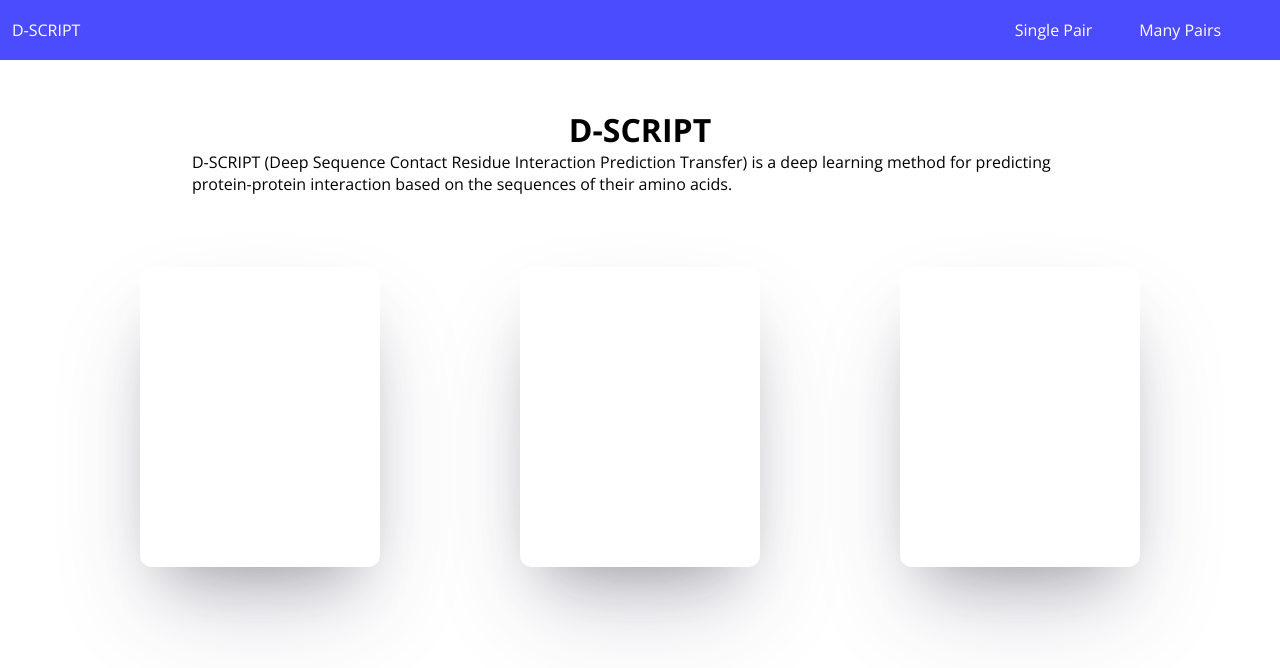
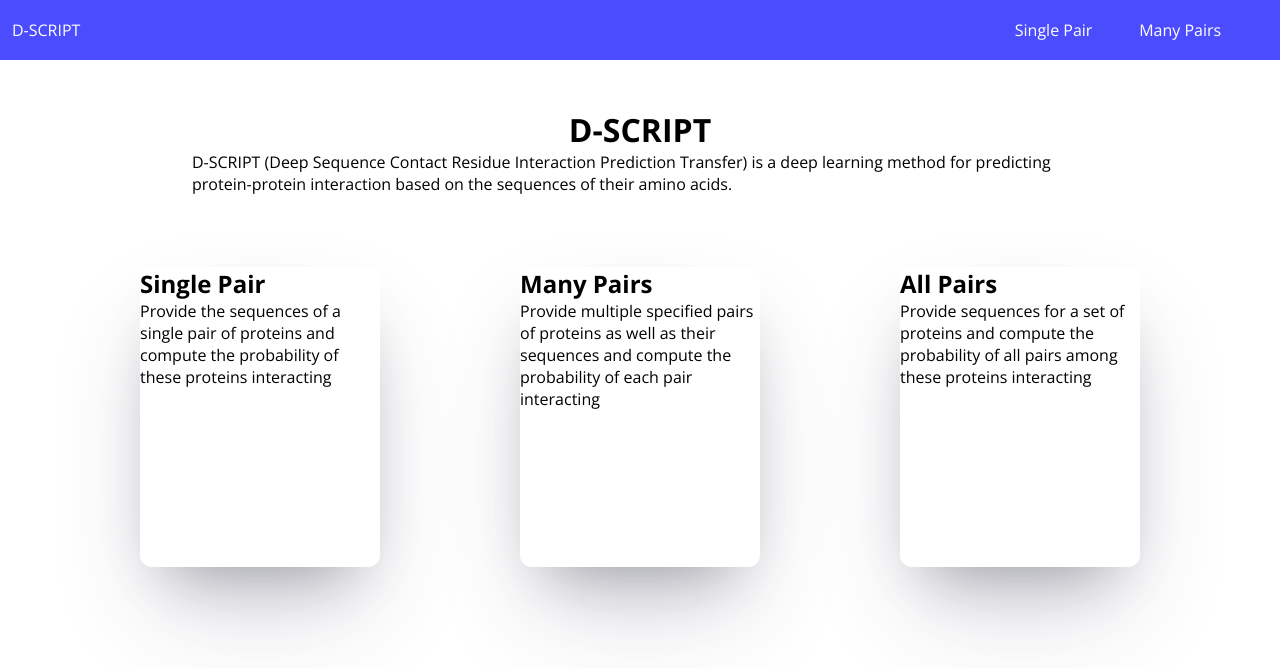
Before and after one commit to samsledje/D-SCRIPT, a React (Create React App) app in the folder web-server/frontend/: page / in a window 1280 px wide. Shown: the top 668 px of the page. Built offline with nearby package versions, Linux system fonts and the light colour scheme.

Commit message:
Added usage descriptors

```diff
--- a/web-server/frontend/src/components/pages/Home.js
+++ b/web-server/frontend/src/components/pages/Home.js
@@ -14,13 +14,16 @@ export default function Home() {
             </div>
             <div className="Home-Usages">
                 <div className="Home-Usage">
-
+                    <h2>Single Pair</h2>
+                    <p>Provide the sequences of a single pair of proteins and compute the probability of these proteins interacting</p>
                 </div>
                 <div className="Home-Usage">
-
+                    <h2>Many Pairs</h2>
+                    <p>Provide multiple specified pairs of proteins as well as their sequences and compute the probability of each pair interacting</p>
                 </div>
                 <div className="Home-Usage">
-
+                    <h2>All Pairs</h2>
+                    <p>Provide sequences for a set of proteins and compute the probability of all pairs among these proteins interacting</p>
                 </div>
             </div>
         </div>
```
